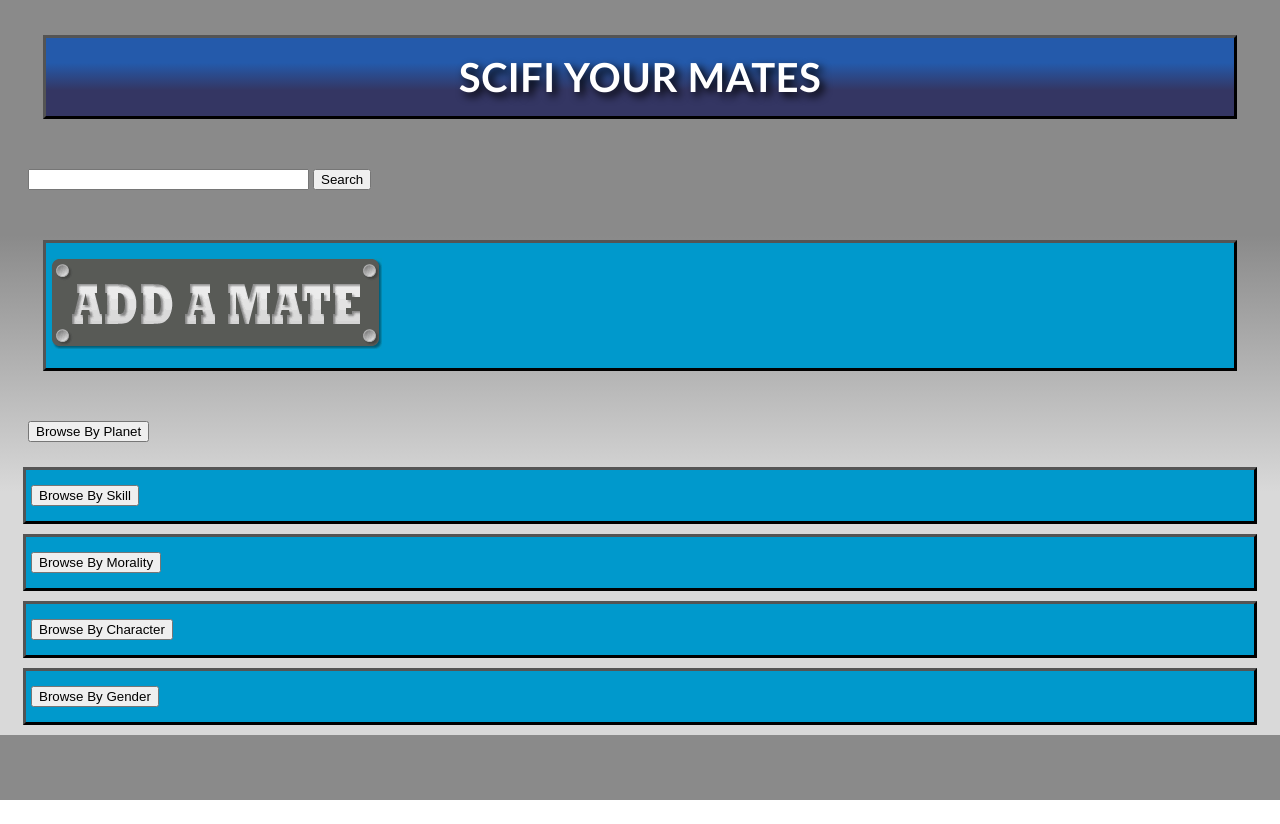
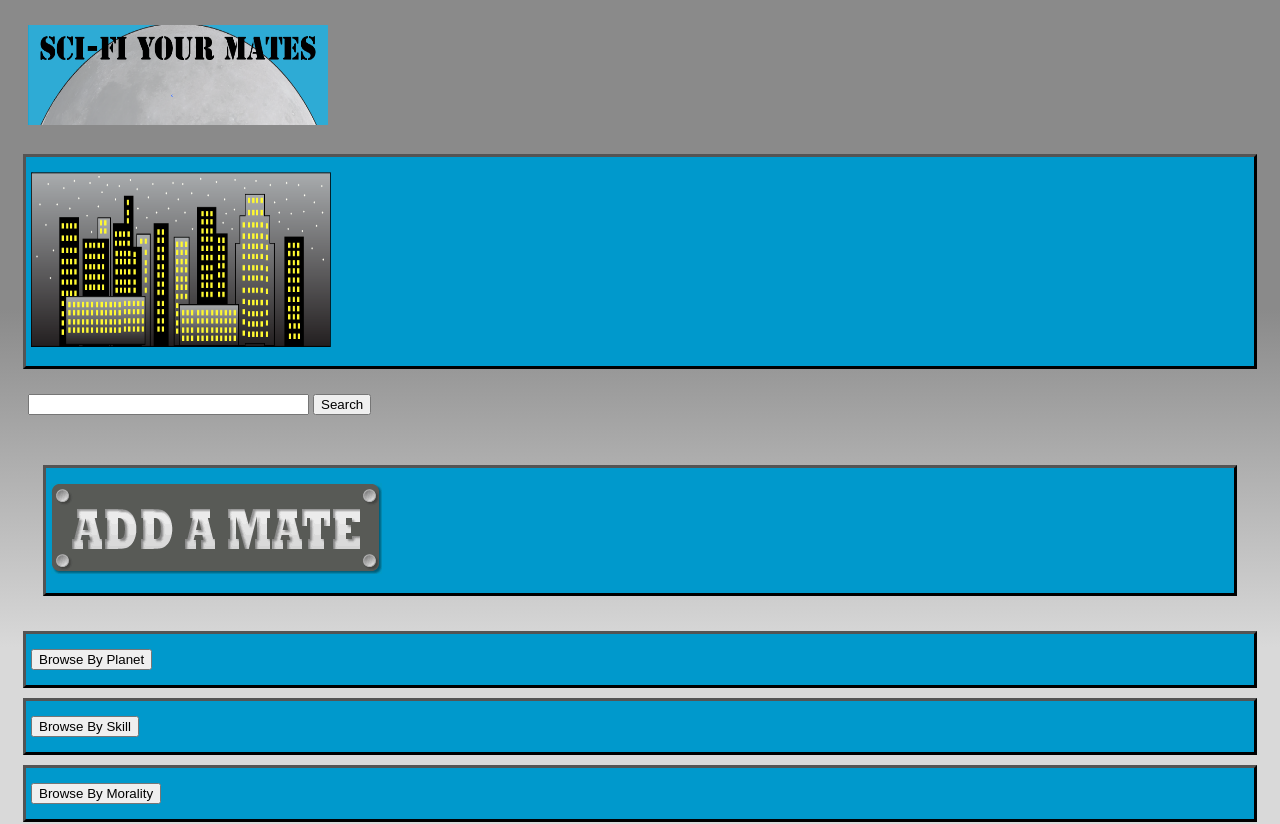
Before and after one commit to DaveyDaVinci/Magee_David_MiU_2, a plain HTML site: page index.html in a window 1280 px wide. Shown: the top 824 px of the page. Before the commit the page ends 800 px from the top, so only its background shows below. Drawn offline with Linux system fonts and the light colour scheme.

Commit message:
Added more images, some styling.

```diff
--- a/index.html
+++ b/index.html
@@ -14,8 +14,11 @@
 	<body>
 		<div id="titleSec">
 			<header>
-				<h1>SciFi Your Mates</h1>
+				<a href="index.html"><img src="img/headlinePic.png" alt="Sci-Fi Your Mates" height="100" width="300" /></a>
 			</header>
+		</div>
+		<div id="centerStage">
+			<img src="img/centerStage.png" alt="Center Stage" height="175" width="300" />
 		</div>
 		<div id="searchBar">
 			<form method="get" action="underConstruction.html">
--- a/style/style.css
+++ b/style/style.css
@@ -103,12 +103,7 @@ div {
 	background: none;
 }
 
-#browseSection {
-	border: none;
-	margin: none;
-	padding: none;
-	background: none;
-}
+
 
 /*img {
 	display: block;
```
Also changed, not shown: img/centerStage.png (added), img/headlinePic.png (added).
